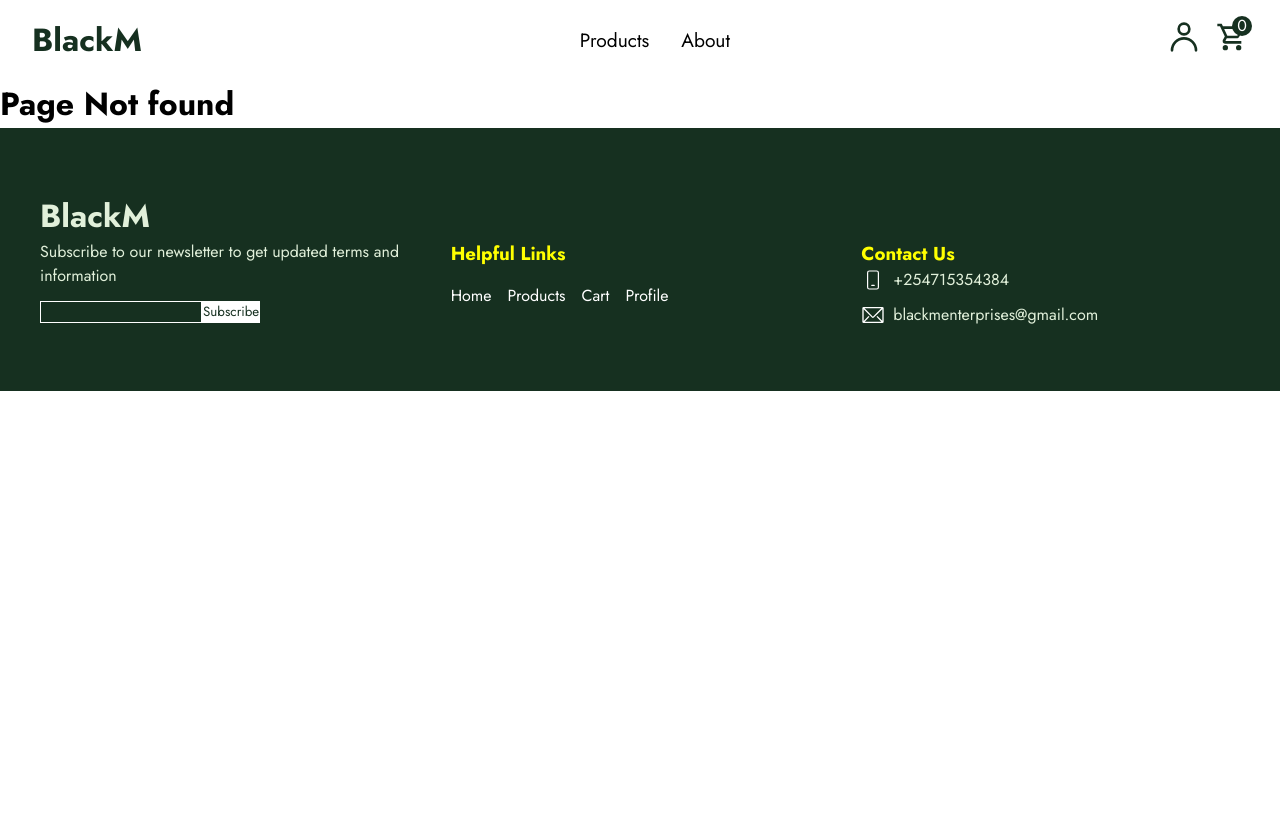
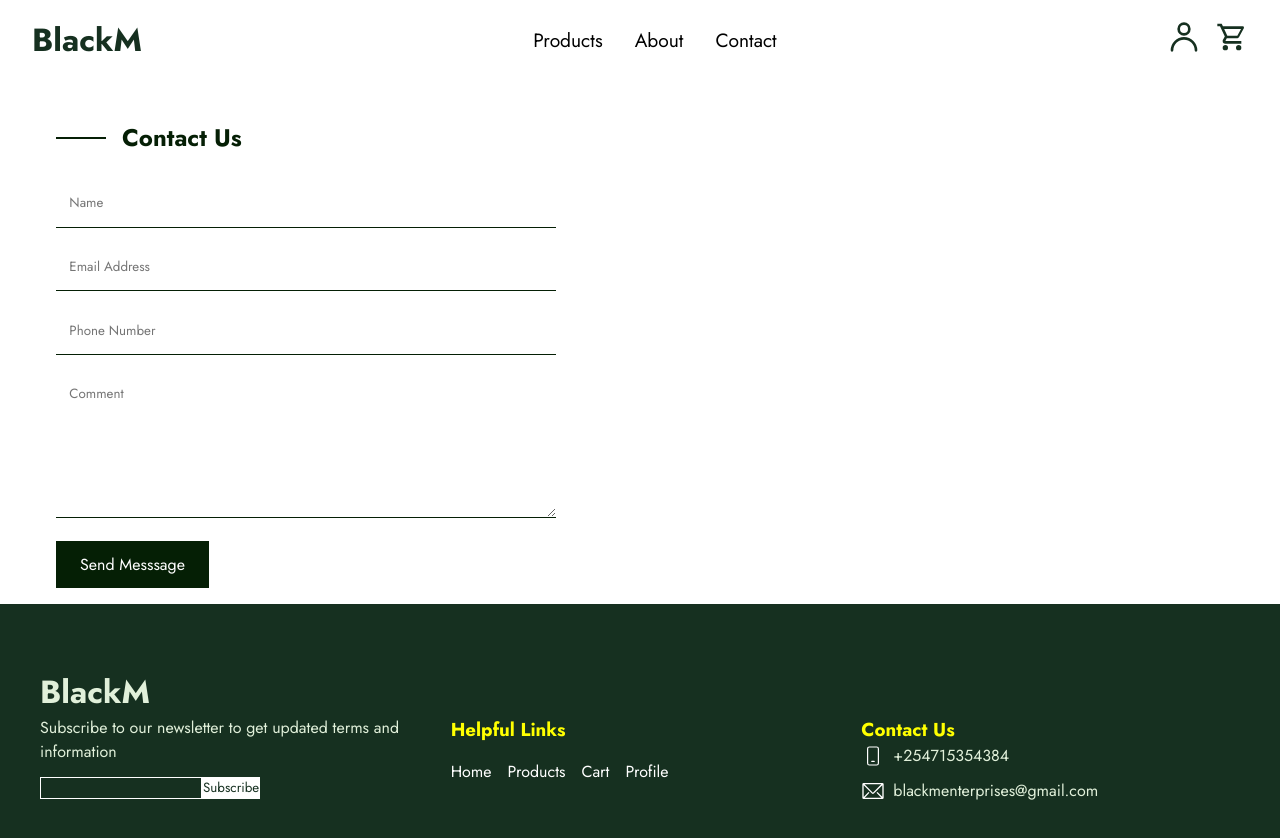
Before and after one commit to Leroy-sama/Stofy, a Vue app: page /contact in a window 1280 px wide. Shown: the top 838 px of the page. Before the commit the page ends 800 px from the top, so only its background shows below. Built offline with nearby package versions, Linux system fonts and the light colour scheme; no server answers.

Commit message:
connected users to Pinia

```diff
--- a/src/App.vue
+++ b/src/App.vue
@@ -2,14 +2,16 @@
     import TheHeader from "./layout/TheHeader.vue";
     import TheFooter from "./layout/TheFooter.vue";
     import { getAuth, onAuthStateChanged } from "firebase/auth";
+    import { useUserStore } from "./pinia/userStore";
+
+    const userStore = useUserStore();
 
     const auth = getAuth();
     onAuthStateChanged(auth, (user) => {
+        userStore.updateUser(user);
         if (user) {
-            const uid = user.uid;
-            console.log(uid);
-        } else {
-            console.log("user is logged out");
+            userStore.getCurrentUser();
+            console.log("email is", userStore.profileEmail);
         }
     });
 </script>
@@ -22,6 +24,11 @@
 
 <style>
     @import url("https://fonts.googleapis.com/css2?family=Jost:wght@400;600;700&display=swap");
+
+    :root {
+        ---darkGreenish: #163020;
+        ---greenishHover: rgb(3, 63, 3);
+    }
 
     * {
         font-family: "Jost", sans-serif;
--- a/src/components/items/ProductItem.vue
+++ b/src/components/items/ProductItem.vue
@@ -61,7 +61,8 @@
     }
 
     .padding {
-        padding: 1em;
+        padding: 1.5em;
+        padding-top: 1em;
     }
 
     .product__image img {
@@ -73,12 +74,13 @@
 
     .product__title {
         color: #163020;
-        padding: 1em 0;
+        padding: 0.5em 0;
+        font-size: 1.5rem;
     }
 
     .product__price {
         font-family: "Fraunces", serif;
-        font-size: 1.2rem;
+        /* font-size: 1.2rem; */
     }
 
     .product__action button {
--- /dev/null
+++ b/src/components/pages/ContactPage.vue
@@ -0,0 +1,96 @@
+<template>
+    <section class="contact">
+        <div class="contact__wrapper">
+            <div class="head__head">
+                <span class="line"></span>
+                <h1 class="contact__head">Contact Us</h1>
+            </div>
+
+            <form @submit.prevent="sendMessage">
+                <div class="form__control">
+                    <input type="text" placeholder="Name" />
+                </div>
+                <div class="form__control">
+                    <input
+                        type="email"
+                        id="email"
+                        placeholder="Email Address"
+                    />
+                </div>
+                <div class="form__control">
+                    <input
+                        type="tel"
+                        id="telephone"
+                        placeholder="Phone Number"
+                    />
+                </div>
+                <div class="form__control">
+                    <textarea
+                        id="comments"
+                        rows="6"
+                        placeholder="Comment"
+                    ></textarea>
+                </div>
+                <div class="form__control">
+                    <button class="sbt__btn">Send Messsage</button>
+                </div>
+            </form>
+        </div>
+    </section>
+</template>
+
+<script setup>
+    const sendMessage = () => {
+        console.log("prevented");
+    };
+</script>
+
+<style scoped>
+    .contact__wrapper {
+        max-width: 1200px;
+        margin-inline: auto;
+        padding: 1em;
+    }
+
+    .head__head {
+        display: flex;
+        align-items: center;
+        gap: 1em;
+    }
+
+    .line {
+        background-color: rgb(5, 31, 5);
+        display: block;
+        width: 50px;
+        height: 2px;
+    }
+
+    .contact__head {
+        color: rgb(5, 31, 5);
+        padding: 1em 0;
+    }
+
+    form {
+        display: grid;
+        gap: 1em;
+    }
+
+    .form__control input,
+    .form__control textarea {
+        border: none;
+        outline: none;
+        padding: 1em;
+        border-bottom: 1px solid rgb(5, 31, 5);
+        max-width: 500px;
+        width: 100%;
+    }
+
+    .sbt__btn {
+        padding: 0.7em 1.5em;
+        background-color: rgb(5, 31, 5);
+        color: white;
+        font-size: 1rem;
+        border: none;
+        cursor: pointer;
+    }
+</style>
--- a/src/components/pages/FullCart.vue
+++ b/src/components/pages/FullCart.vue
@@ -3,7 +3,7 @@
         <div class="cart__wrapper">
             <h3 class="cart__head">Your Cart</h3>
             <div class="cont-sum">
-                <div class="cart__side">
+                <div class="cart__side" v-if="cartStore.items > 0">
                     <CartItem
                         v-for="item in cartStore.items"
                         :key="item.productId"
@@ -13,6 +13,14 @@
                         :price="item.price"
                         :qty="item.qty"
                     ></CartItem>
+                </div>
+                <div class="no-items" v-else>
+                    <p class="empty-cart">Your Cart is Empty</p>
+                    <div class="btn">
+                        <RouterLink class="continue" to="/products"
+                            >Continue Shopping</RouterLink
+                        >
+                    </div>
                 </div>
                 <div class="summary__side">
                     <h4 class="summary__head">Total Amount</h4>
@@ -152,6 +160,24 @@
         background-color: rgb(3, 63, 3);
     }
 
+    .no-items {
+        display: flex;
+        flex-direction: column;
+        gap: 1em;
+        padding: 2em;
+    }
+
+    .empty-cart {
+        font-size: 2rem;
+    }
+
+    .continue {
+        border: 1px solid var(---darkGreenish);
+        padding: 0.5em 1em;
+        background-color: var(---darkGreenish);
+        color: #fff;
+    }
+
     @media (min-width: 35em) {
         .cart__wrapper {
             max-width: 1200px;
--- a/src/components/pages/ProductsPage.vue
+++ b/src/components/pages/ProductsPage.vue
@@ -2,8 +2,13 @@
     <section class="products">
         <div class="products__wrapper">
             <div class="head">
-                <span class="line"></span>
-                <h1 class="products__head">All Products</h1>
+                <div class="head__head">
+                    <span class="line"></span>
+                    <h1 class="products__head">All Products</h1>
+                </div>
+                <div class="filter">
+                    <h3>Filter:</h3>
+                </div>
             </div>
             <div class="search">
                 <div class="form__control">
@@ -42,7 +47,7 @@
         margin: 0 1em 3em;
     }
 
-    .head {
+    .head__head {
         display: flex;
         align-items: center;
         gap: 1em;
@@ -81,6 +86,12 @@
         outline: none;
     }
 
+    .head {
+        display: flex;
+        flex-direction: column;
+        gap: 1em;
+    }
+
     @media (min-width: 35em) {
         .products__wrapper {
             max-width: 1200px;
@@ -91,5 +102,11 @@
             grid-template-columns: repeat(3, 1fr);
             gap: 2em;
         }
+
+        .head {
+            flex-direction: row;
+            justify-content: space-between;
+            align-items: center;
+        }
     }
 </style>
--- a/src/components/pages/SignupPage.vue
+++ b/src/components/pages/SignupPage.vue
@@ -223,8 +223,6 @@
                     emailAddress.val,
                     password.val
                 );
-                const { email, uid } = createUser.user;
-                userStore.addUser({ email, uid });
 
                 //firestore
                 const userData = {
--- a/src/components/pages/UserProfile.vue
+++ b/src/components/pages/UserProfile.vue
@@ -7,6 +7,10 @@
                     <p class="user__initials">LM</p>
                 </div>
                 <div class="user__details">
+                    <div class="form-control">
+                        <input type="radio" />
+                        <input type="radio" />
+                    </div>
                     <div class="form-control">
                         <label for="firstname">Firstname</label>
                         <input
@@ -31,20 +35,35 @@
                             v-model.trim="email"
                         />
                     </div>
-                    <button class="btn">Save changes</button>
+                    <div class="form-control">
+                        <button class="btn">Save changes</button>
+                    </div>
                 </div>
             </div>
         </div>
     </section>
 </template>
 
-<script setup></script>
+<script setup>
+    import { ref } from "vue";
+
+    const firstname = ref("");
+
+    const lastname = ref("");
+
+    const email = ref("");
+</script>
 
 <style scoped>
     .profile__wrapper {
         max-width: 1200px;
         margin-inline: auto;
+        display: flex;
+        flex-direction: column;
+        align-items: center;
+        justify-content: center;
         padding: 2em 0;
+        /* border: 1px solid red; */
     }
 
     .profile__head {
@@ -54,16 +73,12 @@
     }
 
     .the__profile {
-        display: flex;
-        flex-direction: column;
-        align-items: center;
-        justify-content: center;
+        /* border: 2px solid blue; */
+        padding: 2em;
+        background-color: #e4e4e4;
     }
 
     .user {
-        background-color: #163020;
-        color: #fff;
-        padding: 2em;
         display: flex;
         justify-content: center;
         align-items: center;
@@ -71,6 +86,10 @@
 
     .user__initials {
         font-size: 2rem;
+        background-color: #163020;
+        color: #fff;
+        padding: 1.5em;
+        border-radius: 50%;
     }
 
     .form-control {
@@ -82,7 +101,11 @@
     }
 
     .form-control input {
-        width: 300px;
+        width: 100%;
+        max-width: 500px;
+        /* max-width: 100%; */
+        padding: 1em;
+        outline: none;
     }
 
     .btn {
@@ -91,5 +114,6 @@
         border: #163020;
         padding: 1em 2em;
         cursor: pointer;
+        width: 100%;
     }
 </style>
--- a/src/layout/TheHeader.vue
+++ b/src/layout/TheHeader.vue
@@ -21,15 +21,40 @@
                 <li>
                     <a href="#">About</a>
                 </li>
+                <li>
+                    <RouterLink to="/contact">Contact</RouterLink>
+                </li>
             </ul>
             <div class="registerCart">
-                <RouterLink to="/signin" class="regis">
-                    <div v-if="user" class="user">LM</div>
+                <RouterLink :to="user ? '' : '/signin'" class="regis">
+                    <div v-if="user" class="user" @click="togglePopUp">
+                        {{ userStore.profileInitials }}
+                    </div>
                     <UserIcon v-else />
+                    <div v-if="showPopUp" class="popout">
+                        <p class="name">
+                            {{ userStore.profileFirstname }}
+                            {{ userStore.profileLastname }}
+                        </p>
+                        <p class="email">{{ userStore.profileEmail }}</p>
+                        <div class="popup__actions">
+                            <RouterLink
+                                class="profile-btn"
+                                to="/profile"
+                                @click="closePopUp"
+                                >Profile</RouterLink
+                            >
+                            <button class="logout-btn" @click="signOutUser">
+                                Logout
+                            </button>
+                        </div>
+                    </div>
                 </RouterLink>
                 <RouterLink to="/cart" class="cart-link">
                     <CartIcon />
-                    <span class="cart-count">{{ cartStore.qty }}</span>
+                    <span v-if="user" class="cart-count">{{
+                        cartStore.qty
+                    }}</span>
                 </RouterLink>
                 <!-- <div @click="toggleCart" class="cart" ref="carte">
                     <CartIcon class="icon-cart" />
@@ -67,15 +92,28 @@
     import DeleteIcon from "@/assets/icons/DeleteIcon.vue";
 
     import { computed, onMounted, reactive, ref } from "vue";
-    import { RouterLink } from "vue-router";
+    import { RouterLink, useRouter } from "vue-router";
     import { useCartStore } from "@/pinia/cartStore";
-    import { getAuth, onAuthStateChanged } from "firebase/auth";
+    import { useUserStore } from "@/pinia/userStore";
+    import { getAuth, onAuthStateChanged, signOut } from "firebase/auth";
 
     const cartStore = useCartStore();
+    const userStore = useUserStore();
+    const router = useRouter();
     const showCart = ref(null);
     const carte = ref(null);
 
     const user = ref(null);
+
+    const showPopUp = ref(false);
+
+    const togglePopUp = () => {
+        showPopUp.value = !showPopUp.value;
+    };
+
+    const closePopUp = () => {
+        showPopUp.value = false;
+    };
 
     const auth = getAuth();
     onMounted(() => {
@@ -92,6 +130,17 @@
             console.log("user is logged out");
         }
     });
+
+    const signOutUser = () => {
+        signOut(auth)
+            .then(() => {
+                console.log("Signed out successfully");
+            })
+            .catch((error) => {
+                console.log(error);
+            });
+        router.push("/home");
+    };
 
     const state = reactive({
         isActive: false,
@@ -127,6 +176,7 @@
         justify-content: space-between;
         align-items: center;
         padding: 1em;
+        background-color: white;
     }
 
     .logo {
@@ -138,7 +188,7 @@
 
     .logo:hover {
         color: #163020;
-        transform: scale(0.9) translateX(-2px);
+        transform: scale(0.9) translateX(-5px);
     }
 
     .cart-link {
@@ -304,6 +354,41 @@
         border-radius: 50%;
     }
 
+    .regis {
+        position: relative;
+    }
+
+    .popout {
+        color: white;
+        background-color: black;
+        max-width: 200px;
+        padding: 1em;
+        position: absolute;
+        top: 2.5em;
+        right: 1em;
+        z-index: 1;
+    }
+
+    .popup__actions {
+        display: flex;
+        flex-direction: column;
+        justify-content: center;
+        gap: 1em;
+        margin-top: 1em;
+    }
+
+    .profile-btn,
+    .logout-btn {
+        background-color: white;
+        text-align: center;
+        padding: 0.4em;
+    }
+
+    .logout-btn {
+        border: none;
+        font-size: 1rem;
+    }
+
     @media (min-width: 35em) {
         nav {
             padding: 1em 2em;
--- a/src/pinia/productStore.js
+++ b/src/pinia/productStore.js
@@ -115,8 +115,22 @@ export const useProductStore = defineStore("productStore", {
                 price: 79.99,
                 brand: "AthleticPro",
             },
+            {
+                id: "p8",
+                mainImage:
+                    "https://i.pinimg.com/564x/2f/d3/65/2fd365655040151d5bd16f0826afb6ff.jpg",
+                secondaryImages: [
+                    "https://i.pinimg.com/236x/89/1b/87/891b874e75c7c7de165d3c6758640ddd.jpg",
+                    "https://i.pinimg.com/236x/dd/a6/5f/dda65f3a4642b607d4eef2be2bc8e993.jpg",
+                    "https://i.pinimg.com/236x/1b/1b/2a/1b1b2a4c5367a683180a512615983239.jpg",
+                    "https://i.pinimg.com/236x/33/0c/ec/330cecf0a3c20fc9bb376edc1e686e31.jpg",
+                ],
+                title: "Google Pixel 7A",
+                description:
+                    "At a reduced cost, the best camera, good storage, good memory, solid battery and a smooth experience with the Google Pixel 7A",
+                price: 599.99,
+                brand: "AthleticPro",
+            },
         ],
     }),
-    getters: {},
-    actions: {},
 });
--- a/src/pinia/userStore.js
+++ b/src/pinia/userStore.js
@@ -1,15 +1,48 @@
+import { app, db } from "@/firebase/firebase";
+import { doc, getDoc, updateDoc } from "firebase/firestore";
+import { getAuth } from "firebase/auth";
 import { defineStore } from "pinia";
 
 export const useUserStore = defineStore("useStore", {
     state: () => ({
-        users: [],
+        user: null,
+        profileEmail: null,
+        profileFirstname: null,
+        profileLastname: null,
+        profileId: null,
+        profileInitials: null,
     }),
     actions: {
-        addUser(newUser) {
-            this.users.push(newUser);
+        async getCurrentUser() {
+            const auth = getAuth(app);
+            const userDocRef = doc(db, "users", auth.currentUser.uid);
+            const userDocSnapshot = await getDoc(userDocRef);
+            if (userDocSnapshot.exists()) {
+                const userData = userDocSnapshot.data();
+                this.profileEmail = userData.email;
+                this.profileFirstname = userData.firstname;
+                this.profileLastname = userData.lastname;
+                this.profileId = userDocSnapshot.id;
+                this.setProfileInitials();
+                console.log(userData);
+            }
         },
-        clearUser() {
-            this.user = null;
+        updateUser(user) {
+            this.user = user;
+        },
+        setProfileInitials() {
+            if (this.profileFirstname && this.profileLastname) {
+                this.profileInitials =
+                    this.profileFirstname.match(/(\b\S)?/g).join("") +
+                    this.profileLastname.match(/(\b\S)?/g).join("");
+            }
+        },
+        async updatedUserSettings() {
+            const userDocRef = doc(db, "users", this.profileId);
+            await updateDoc(userDocRef, proflieUpdates);
+            if (proflieUpdates.firstname || proflieUpdates.lastname) {
+                this.setProfileInitials();
+            }
         },
     },
 });
--- a/src/router/index.js
+++ b/src/router/index.js
@@ -9,6 +9,8 @@ import SignupPage from "@/components/pages/SignupPage.vue";
 import ForgotPassword from "@/components/pages/ForgotPassword.vue";
 import CheckoutPage from "@/components/pages/CheckoutPage.vue";
 import FullCart from "@/components/pages/FullCart.vue";
+import ContactPage from "@/components/pages/ContactPage.vue";
+import UserProfile from "@/components/pages/UserProfile.vue";
 
 const routes = [
     {
@@ -76,6 +78,20 @@ const routes = [
             title: "Checkout",
         },
     },
+    {
+        path: "/contact",
+        component: ContactPage,
+        meta: {
+            title: "Contact",
+        },
+    },
+    {
+        path: "/profile",
+        component: UserProfile,
+        meta: {
+            title: "Profile",
+        },
+    },
 ];
 
 const router = createRouter({
```
Also changed, not shown: src/components/pages/AboutPage.vue (deleted, +0 -7 lines).
